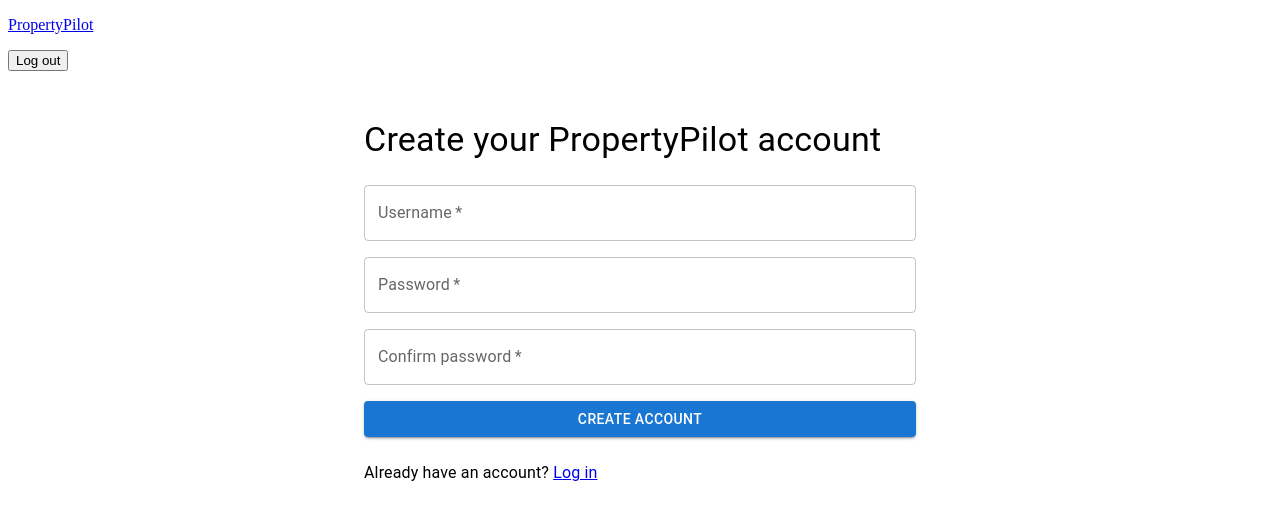
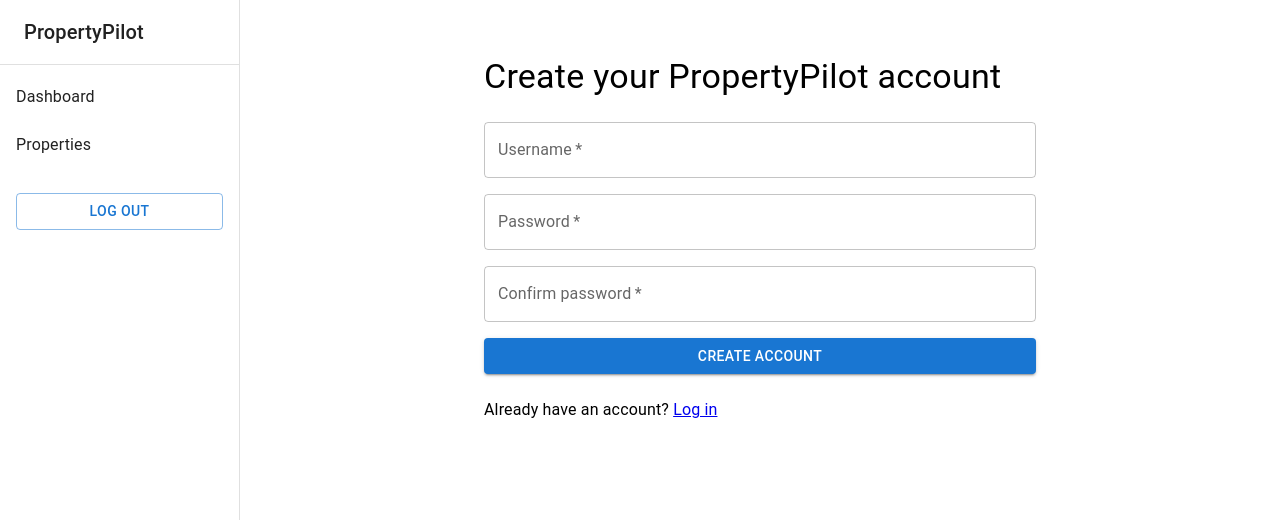
Before and after one commit to HartC2019/propertyops-web, a React (Vite) app: page /register in a window 1280 px wide. Shown: the top 520 px of the page. Built offline with nearby package versions, Linux system fonts and the light colour scheme; no server answers; sample sign-in values are in the browser's storage.

Commit message:
Add dashboard summary UI

```diff
--- a/src/App.jsx
+++ b/src/App.jsx
@@ -6,6 +6,7 @@
 import Register from "./auth/Register";
 import RequireAuth from "./auth/RequireAuth";
 
+import HomePage from "./pages/HomePage";
 import PropertiesPage from "./pages/PropertiesPage";
 import PropertyDetailPage from "./pages/PropertyDetailPage";
 import CreatePropertyPage from "./pages/CreatePropertyPage";
@@ -21,7 +22,7 @@
 
         {/* Protected Routes */}
         <Route element={<RequireAuth />}>
-          <Route index element={<PropertiesPage />} />
+          <Route index element={<HomePage />} />
 
           <Route path="/properties" element={<PropertiesPage />} />
 
--- /dev/null
+++ b/src/api/dashboard.js
@@ -0,0 +1,35 @@
+const API = import.meta.env.VITE_API_URL || "http://localhost:3000";
+
+async function request(url, options = {}) {
+  const response = await fetch(API + url, options);
+  const responseText = await response.text();
+
+  let data = null;
+
+  if (responseText) {
+    try {
+      data = JSON.parse(responseText);
+    } catch {
+      data = responseText;
+    }
+  }
+
+  if (!response.ok) {
+    const message =
+      typeof data === "string"
+        ? data
+        : data?.message || "Something went wrong.";
+
+    throw new Error(message);
+  }
+
+  return data;
+}
+
+export async function getDashboard(token) {
+  return request("/dashboard", {
+    headers: {
+      Authorization: `Bearer ${token}`,
+    },
+  });
+}
--- a/src/layout/Layout.jsx
+++ b/src/layout/Layout.jsx
@@ -1,14 +1,28 @@
+import { Box, Toolbar } from "@mui/material";
 import { Outlet } from "react-router-dom";
 
 import Navbar from "./Navbar";
 
+const drawerWidth = 240;
+
 export default function Layout() {
   return (
-    <>
+    <Box sx={{ display: "flex" }}>
       <Navbar />
-      <main>
+
+      <Box
+        component="main"
+        sx={{
+          flexGrow: 1,
+          width: {
+            md: `calc(100% - ${drawerWidth}px)`,
+          },
+        }}
+      >
+        <Toolbar sx={{ display: { xs: "flex", md: "none" } }} />
+
         <Outlet />
-      </main>
-    </>
+      </Box>
+    </Box>
   );
 }
--- a/src/layout/Navbar.jsx
+++ b/src/layout/Navbar.jsx
@@ -1,21 +1,171 @@
+import { useState } from "react";
 import { NavLink } from "react-router-dom";
+
+import {
+  AppBar,
+  Box,
+  Button,
+  Divider,
+  Drawer,
+  IconButton,
+  List,
+  ListItemButton,
+  ListItemText,
+  Toolbar,
+  Typography,
+  useMediaQuery,
+  useTheme,
+} from "@mui/material";
+
+import MenuIcon from "@mui/icons-material/Menu";
 
 import { useAuth } from "../auth/AuthContext";
 
+const drawerWidth = 240;
+
 export default function Navbar() {
   const { token, logout } = useAuth();
+
+  const theme = useTheme();
+  const isMobile = useMediaQuery(theme.breakpoints.down("md"));
+
+  const [mobileOpen, setMobileOpen] = useState(false);
+
+  function handleDrawerToggle() {
+    setMobileOpen((current) => !current);
+  }
+
+  function handleNavigation() {
+    setMobileOpen(false);
+  }
+
+  const navigationItems = [
+    {
+      label: "Dashboard",
+      to: "/",
+    },
+    {
+      label: "Properties",
+      to: "/properties",
+    },
+  ];
+
+  const drawer = (
+    <Box sx={{ height: "100%" }}>
+      <Toolbar>
+        <Typography variant="h6">PropertyPilot</Typography>
+      </Toolbar>
+
+      <Divider />
+
+      <List>
+        {navigationItems.map((item) => (
+          <ListItemButton
+            key={item.to}
+            component={NavLink}
+            to={item.to}
+            onClick={handleNavigation}
+            sx={{
+              "&.active": {
+                backgroundColor: "action.selected",
+              },
+            }}
+          >
+            <ListItemText primary={item.label} />
+          </ListItemButton>
+        ))}
+      </List>
+
+      <Box sx={{ mt: "auto", p: 2 }}>
+        <Button fullWidth variant="outlined" onClick={logout}>
+          Log out
+        </Button>
+      </Box>
+    </Box>
+  );
+
+  if (!token) {
+    return (
+      <AppBar position="static">
+        <Toolbar>
+          <Typography
+            component={NavLink}
+            to="/login"
+            sx={{
+              color: "inherit",
+              textDecoration: "none",
+              fontWeight: "bold",
+            }}
+          >
+            PropertyPilot
+          </Typography>
+        </Toolbar>
+      </AppBar>
+    );
+  }
+
   return (
-    <header id="navbar">
-      <NavLink id="brand" to="/">
-        <p>PropertyPilot</p>
-      </NavLink>
-      <nav>
-        {token ? (
-          <button onClick={logout}>Log out</button>
-        ) : (
-          <NavLink to="/login">Log in</NavLink>
-        )}
-      </nav>
-    </header>
+    <>
+      <AppBar
+        position="fixed"
+        sx={{
+          display: { md: "none" },
+        }}
+      >
+        <Toolbar>
+          <IconButton
+            color="inherit"
+            edge="start"
+            onClick={handleDrawerToggle}
+            aria-label="open navigation menu"
+            sx={{ mr: 2 }}
+          >
+            <MenuIcon />
+          </IconButton>
+
+          <Typography variant="h6">PropertyPilot</Typography>
+        </Toolbar>
+      </AppBar>
+
+      <Box
+        component="nav"
+        sx={{
+          width: { md: drawerWidth },
+          flexShrink: { md: 0 },
+        }}
+      >
+        <Drawer
+          variant="temporary"
+          open={mobileOpen}
+          onClose={handleDrawerToggle}
+          ModalProps={{
+            keepMounted: true,
+          }}
+          sx={{
+            display: { xs: "block", md: "none" },
+            "& .MuiDrawer-paper": {
+              boxSizing: "border-box",
+              width: drawerWidth,
+            },
+          }}
+        >
+          {drawer}
+        </Drawer>
+
+        <Drawer
+          variant="permanent"
+          open
+          sx={{
+            display: { xs: "none", md: "block" },
+            "& .MuiDrawer-paper": {
+              boxSizing: "border-box",
+              width: drawerWidth,
+            },
+          }}
+        >
+          {drawer}
+        </Drawer>
+      </Box>
+    </>
   );
 }
--- a/src/pages/HomePage.jsx
+++ b/src/pages/HomePage.jsx
@@ -0,0 +1,124 @@
+import { useEffect, useState } from "react";
+
+import {
+  Alert,
+  Card,
+  CardContent,
+  CircularProgress,
+  Container,
+  Grid,
+  Stack,
+  Typography,
+} from "@mui/material";
+
+import { useAuth } from "../auth/AuthContext";
+import { getDashboard } from "../api/dashboard";
+
+export default function HomePage() {
+  const { token } = useAuth();
+
+  const [dashboard, setDashboard] = useState(null);
+  const [loading, setLoading] = useState(true);
+  const [error, setError] = useState("");
+
+  useEffect(() => {
+    async function loadDashboard() {
+      setLoading(true);
+      setError("");
+
+      try {
+        const data = await getDashboard(token);
+        setDashboard(data);
+      } catch (err) {
+        setError(err.message || "Unable to load dashboard.");
+      } finally {
+        setLoading(false);
+      }
+    }
+
+    loadDashboard();
+  }, [token]);
+
+  if (loading) {
+    return (
+      <Container sx={{ py: 4 }}>
+        <Stack spacing={2} alignItems="center">
+          <CircularProgress />
+          <Typography>Loading dashboard...</Typography>
+        </Stack>
+      </Container>
+    );
+  }
+
+  if (error) {
+    return (
+      <Container sx={{ py: 4 }}>
+        <Alert severity="error">{error}</Alert>
+      </Container>
+    );
+  }
+
+  return (
+    <Container maxWidth="lg" sx={{ py: 4 }}>
+      <Typography variant="h4" mb={3}>
+        Dashboard
+      </Typography>
+
+      <Grid container spacing={3}>
+        <Grid size={{ xs: 12, sm: 6, md: 3 }}>
+          <Card>
+            <CardContent sx={{ textAlign: "center" }}>
+              <Typography variant="body2" color="text.secondary" sx={{ mb: 1 }}>
+                Properties
+              </Typography>
+
+              <Typography variant="h4">{dashboard.propertyCount}</Typography>
+            </CardContent>
+          </Card>
+        </Grid>
+
+        <Grid size={{ xs: 12, sm: 6, md: 3 }}>
+          <Card>
+            <CardContent sx={{ textAlign: "center" }}>
+              <Typography variant="body2" color="text.secondary" sx={{ mb: 1 }}>
+                Monthly Income
+              </Typography>
+
+              <Typography variant="h4">
+                ${Number(dashboard.monthlyIncome).toFixed(2)}
+              </Typography>
+            </CardContent>
+          </Card>
+        </Grid>
+
+        <Grid size={{ xs: 12, sm: 6, md: 3 }}>
+          <Card>
+            <CardContent sx={{ textAlign: "center" }}>
+              <Typography variant="body2" color="text.secondary" sx={{ mb: 1 }}>
+                Monthly Expenses
+              </Typography>
+
+              <Typography variant="h4" sx={{ color: "error.main" }}>
+                ${Number(dashboard.monthlyExpenses).toFixed(2)}
+              </Typography>
+            </CardContent>
+          </Card>
+        </Grid>
+
+        <Grid size={{ xs: 12, sm: 6, md: 3 }}>
+          <Card>
+            <CardContent sx={{ textAlign: "center" }}>
+              <Typography variant="body2" color="text.secondary" sx={{ mb: 1 }}>
+                Monthly Net Income
+              </Typography>
+
+              <Typography variant="h4" sx={{ color: "success.main" }}>
+                ${Number(dashboard.monthlyNetIncome).toFixed(2)}
+              </Typography>
+            </CardContent>
+          </Card>
+        </Grid>
+      </Grid>
+    </Container>
+  );
+}
```
